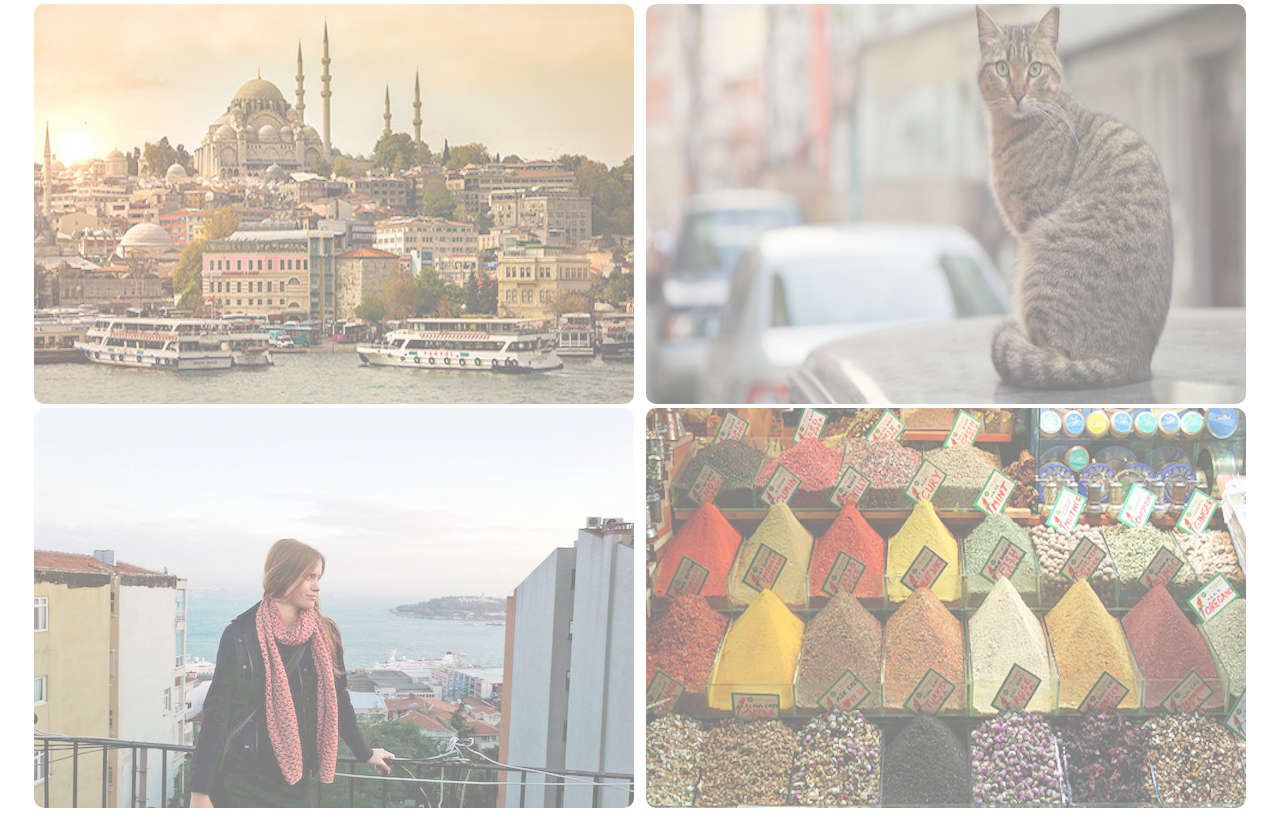
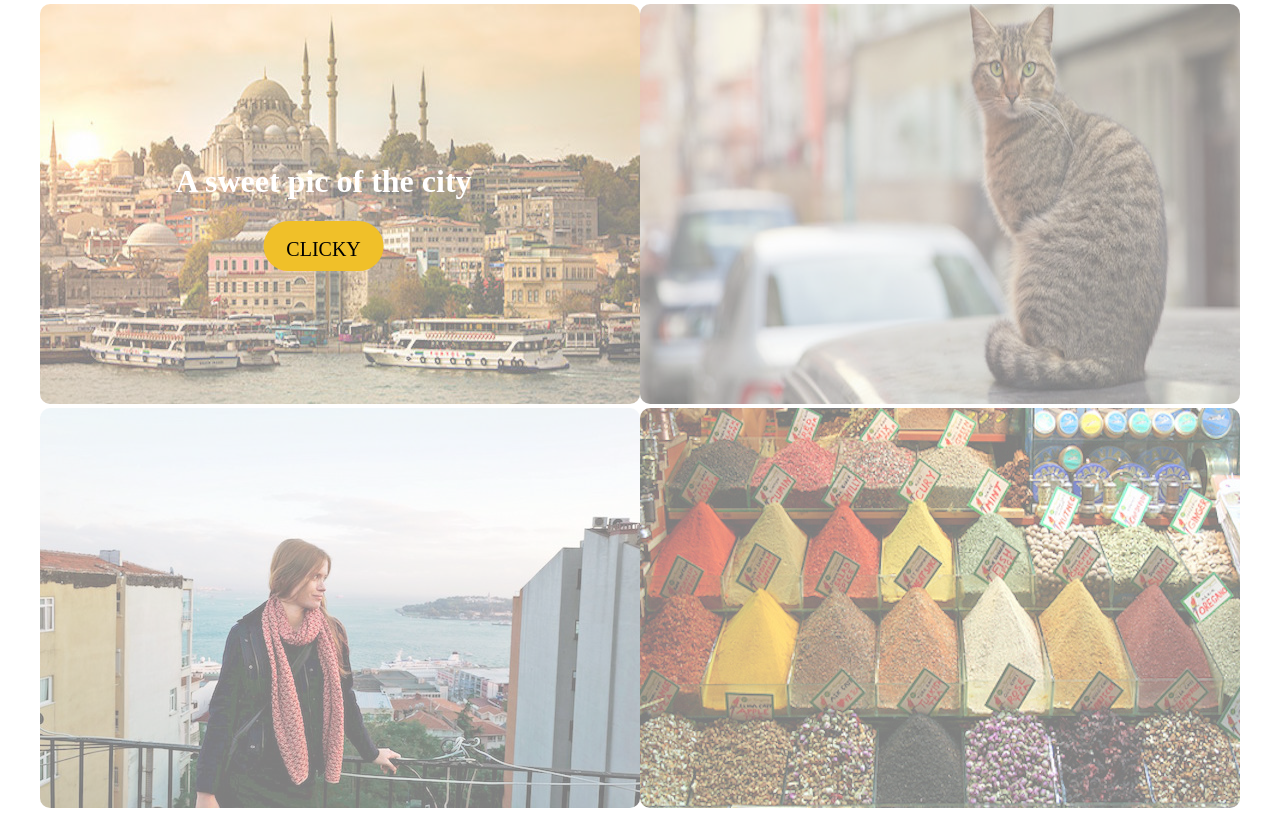
Before and after one commit to nathan-barrett/buckets, a plain HTML site: page index.html in a window 1280 px wide. Shown: the part 952-1772 px from the top of the page. Drawn offline with Linux system fonts and the light colour scheme; a web font is replaced by a local one.

Commit message:
add text over images

```diff
--- a/css/styles.css
+++ b/css/styles.css
@@ -99,6 +99,18 @@
   justify-content: center;
 }
 
+.boom {
+  position: relative;
+}
+
+.boom-text {
+  position: absolute;
+  text-align: center;
+  color: white;
+  top: 50%;
+  left: 30%;
+  transform: translate(-15%, -50%);
+}
 #image-row-1 {
   margin: 0;
 }
@@ -114,13 +126,11 @@
 }
 
 #food {
-  margin-left: 8px;
   border-radius: 10px;
   opacity: 0.5;
 }
 
 #cat {
-  margin-left: 8px;
   border-radius: 10px;
   opacity: 0.5;
 }
--- a/index.html
+++ b/index.html
@@ -26,16 +26,20 @@
         </div>
       </div>
       <div class="pic-row1">
-        <div id="image-row-1">
+        <div class="boom">
           <img id="boom" src="img/boom.jpg" alt="boom">
+          <div class="boom-text">
+            <h1>A sweet pic of the city</h1>
+            <button id="icky" type="button">CLICKY</button>
+          </div>
+        </div>
+        <div class="cat">
           <img id="cat" src="img/keddy.jpg" alt="kidden">
         </div>
       </div>
       <div class="pic-row2">
-        <div id="image-row-2">
-          <img id="me" src="img/mestanbul.jpg" alt="me">
-          <img id="food" src="img/food.jpg" alt="food">
-        </div>
+        <img id="me" src="img/mestanbul.jpg" alt="me">
+        <img id="food" src="img/food.jpg" alt="food">
       </div>
     </div>
   </body>
```
